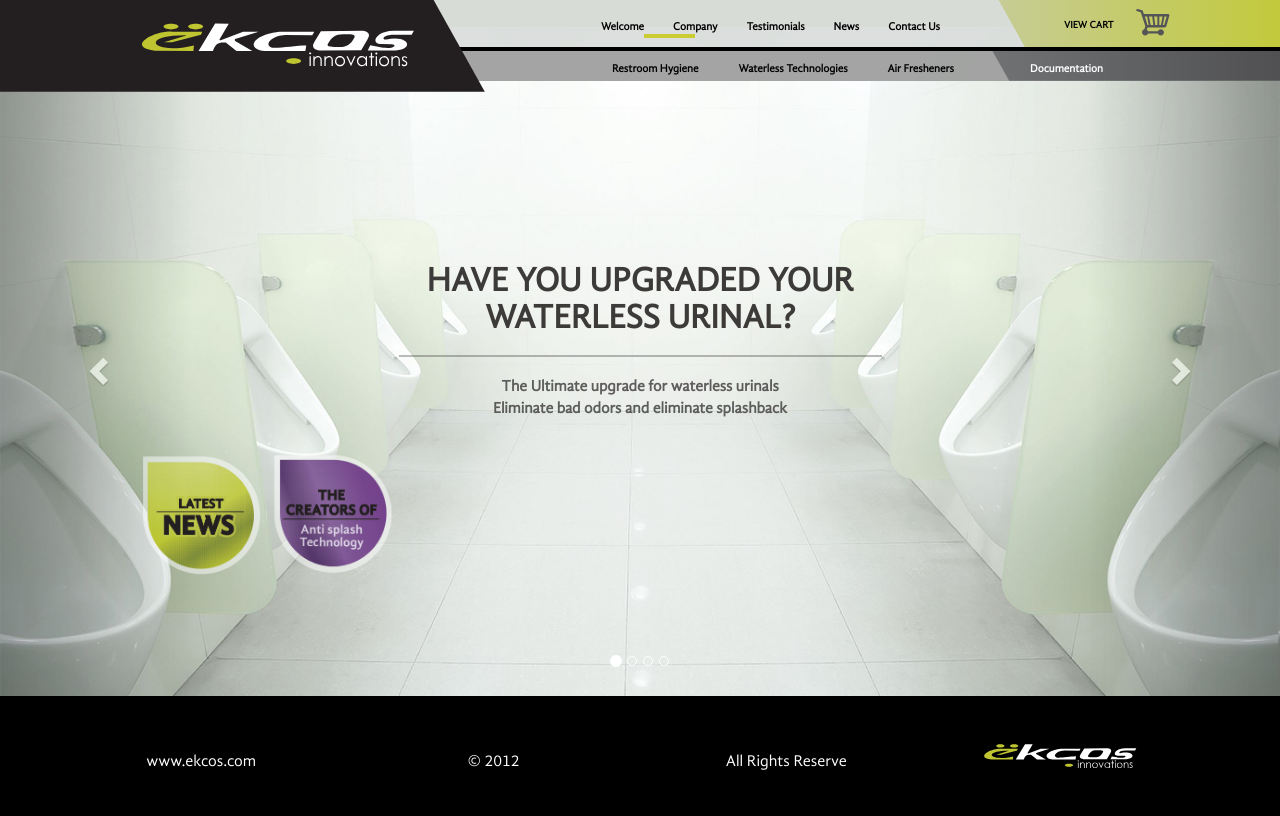
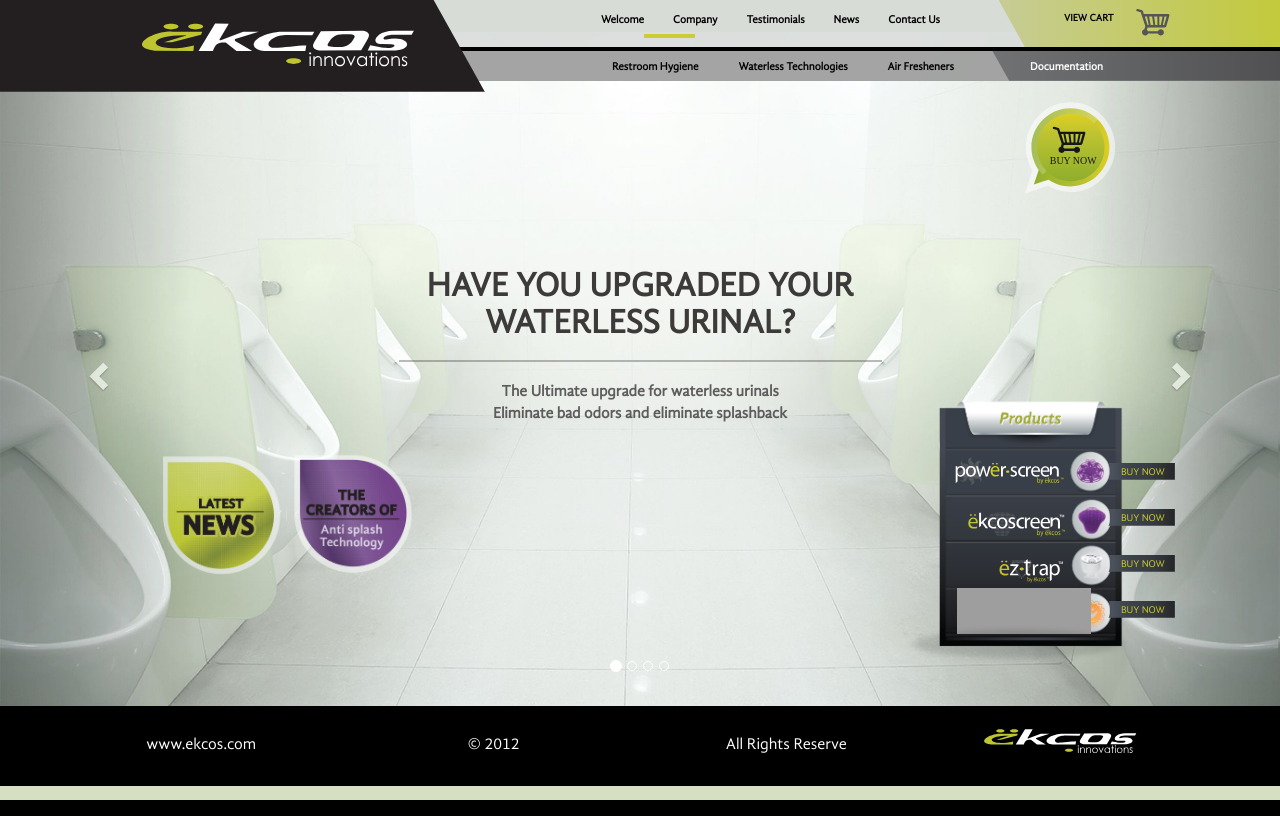
Before and after one commit to IndieStudioMX/ekcos, a PHP site: page /app/index.html in a window 1280 px wide. Run offline with PHP 8.4, Linux system fonts and the light colour scheme; some libraries are stand-ins or nearby versions; some web fonts are replaced; grey boxes are pictures that could not be loaded.

Commit message:
Menu, footer and navigation fixed
-Buy button added
-Images added

-Products menu added
-Mixins for filter and rotate created

-Products menu with styles
-No dist version uploaded

Images deleted

```diff
--- a/app/index.html
+++ b/app/index.html
@@ -13,7 +13,7 @@
     <link rel="stylesheet" href="lib/bootstrap/dist/css/bootstrap.css" />
     <!-- endbower -->
     <!-- inject:css -->
-    <link rel="stylesheet" href="/stylesheets/main.css">
+    <link rel="stylesheet" href="stylesheets/main.css">
     <!-- endinject -->
   </head>
   <body>
@@ -111,6 +111,14 @@
     </div>
     </div>
 
+    <!-- Buy Now -->
+    <div class="buynow-container">
+      <a href="#">
+        <img src="images/buy.svg">
+      </a>
+    </div>
+    <!-- EndBuy Now-->
+
     <!-- Latest News -->
     <div class="news-menu">
       <a class="btn-latest-news" href="#">
@@ -119,6 +127,30 @@
     </div>
     <!-- End Latest News -->
 
+    <!-- Menu Products-->
+    <div class="menuProducts-container">
+      <ul class="nav-products">
+        <li class="item-product">
+          <a class="item-logo" href="#"></a>
+          <a class="item-buy" href="#">Buy Now</a>
+        </li>
+        <li class="item-product">
+          <a class="item-logo" href="#"></a>
+          <a class="item-buy" href="#">Buy Now</a>
+        </li>
+        <li class="item-product">
+          <a class="item-logo" href="#"></a>
+          <a class="item-buy" href="#">Buy Now</a>
+        </li>
+        <li class="item-product">
+          <a class="item-logo" href="#"></a>
+          <a class="item-buy" href="#">Buy Now</a>
+        </li>
+      </ul>
+    </div>
+    <!-- EndMenu Products -->
+
+    <!-- Footer -->
     <footer class="footer">
       <div class="container">
         <div class="row">
@@ -139,6 +171,7 @@
         </div>
       </div>
     </footer>
+    <!-- EndFooter -->
     <!-- Google Analytics: change UA-XXXXX-X to be your site's ID. -->
     <script>
       (function(b,o,i,l,e,r){b.GoogleAnalyticsObject=l;b[l]||(b[l]=
@@ -153,7 +186,7 @@
   	<script src="lib/bootstrap/dist/js/bootstrap.js"></script>
   	<!-- endbower -->
   	<!-- inject:js -->
-  	<script src="/scripts/main.js"></script>
+  	<script src="scripts/main.js"></script>
   	<!-- endinject -->
 	</body>
 </html>
--- a/app/stylesheets/components/_carousel.styl
+++ b/app/stylesheets/components/_carousel.styl
@@ -1,6 +1,6 @@
 .carousel
 	position relative
-	top 27px
+	top 32px
 	height 100%
 	width 100%
 
--- a/app/stylesheets/helpers/_mixins.styl
+++ b/app/stylesheets/helpers/_mixins.styl
@@ -1,10 +1,40 @@
-smooting() {
+vendor(prop, val, prefixes = ())
+	for prefix in prefixes
+		-{prefix}-{prop} val
+	{prop} val
+
+
+smooting()
 	-webkit-font-smoothing antialiased
-}
 
-border-box() {
-	-moz-box-sizing border-box
-	-webkit-box-sizing border-box
-	-ms-box-sizing border-box
-  box-sizing border-box
-}
+border-box()
+	vendor('box-sizing', arguments, moz webkit ms)
+
+filterBlur()
+	vendor('filter', arguments, webkit ms moz)
+
+transform()
+	vendor('transform', arguments, webkit ms moz)
+
+item-buy()
+	position relative
+	top	-3.35rem
+	left 16.3rem
+	color $font-active-color
+	font-size 1rem
+	text-transform uppercase
+	background url('../images/buy-btn.svg')
+	background-repeat no-repeat
+	background-size 117%
+	background-position -18px -35px
+	padding .2rem 0
+	display block
+	height 20px
+	width 89px
+	text-indent 1.4rem
+	&:hover
+		background url('../images/buy-btn_hover.svg')
+		background-repeat no-repeat
+		background-size 117%
+		background-position -18px -35px
+		text-decoration none
--- a/app/stylesheets/layout/_footer.styl
+++ b/app/stylesheets/layout/_footer.styl
@@ -1,15 +1,18 @@
 .footer
 	background $footer-bg
-	margin-top 1.9rem
-	padding 4rem 1rem
-	line-height 50px
+	margin-top 2.9rem
+	padding 3rem 1rem
+	line-height 1
 	position absolute
 	width 100%
-	height 120px
+	height 80px
 	p
 		color $text-color-light
 	a
 		color $text-color-light
+		display block
+		width 100%
+		height 40px
 	.brand-footer
 		position relative
-		top -3rem
+		top -4.5rem
--- a/app/stylesheets/layout/_header.styl
+++ b/app/stylesheets/layout/_header.styl
@@ -1,5 +1,8 @@
 li
 	margin-left 1em
+
+.nav > li > a
+	padding 8px 15px
 
 .nav > li > a:hover, .nav > li > a:focus
 	background-color transparent
@@ -34,6 +37,7 @@
 			margin-left  6rem
 			text-transform uppercase
 			font-size 1rem
+			height 50px
 			&:hover
 				color $text-color
 			& > img
@@ -110,3 +114,11 @@
 		& > a
 			color $text-color
 			font-weight bold
+
+.buynow-container
+	position absolute
+	top 9rem
+	right 16rem
+	a
+		display block
+		height 100%
--- a/app/stylesheets/main.css
+++ b/app/stylesheets/main.css
@@ -21,13 +21,16 @@
   margin: 0;
   padding: 0;
   -webkit-font-smoothing: antialiased;
-  -moz-box-sizing: border-box;
-  -webkit-box-sizing: border-box;
-  -ms-box-sizing: border-box;
-  box-sizing: border-box;
+  -moz-box-sizing: ;
+  -webkit-box-sizing: ;
+  -ms-box-sizing: ;
+  box-sizing: ;
 }
 li {
   margin-left: 1em;
+}
+.nav > li > a {
+  padding: 8px 15px;
 }
 .nav > li > a:hover,
 .nav > li > a:focus {
@@ -70,6 +73,7 @@
   margin-left: 6rem;
   text-transform: uppercase;
   font-size: 1rem;
+  height: 50px;
 }
 .navbar-default .navbar-nav li:last-child > a:hover {
   color: #000;
@@ -157,12 +161,21 @@
   color: #000;
   font-weight: bold;
 }
+.buynow-container {
+  position: absolute;
+  top: 9rem;
+  right: 16rem;
+}
+.buynow-container a {
+  display: block;
+  height: 100%;
+}
 .news-menu {
   width: 27rem;
   height: 13rem;
   position: absolute;
   top: 45rem;
-  left: 13rem;
+  left: 15rem;
 }
 .news-menu .btn-latest-news,
 .news-menu .btn-antisplash {
@@ -180,9 +193,194 @@
   background-position: -130px -6px;
   background-size: 262px;
 }
+.menuProducts-container {
+  background: url("../images/menuProducts-container.png") no-repeat;
+  background-position: -8px 0;
+  background-size: 125%;
+  position: absolute;
+  width: 267px;
+  height: 290px;
+  top: 37rem;
+  right: 14rem;
+  z-index: 4;
+}
+.menuProducts-container:after {
+  content: "";
+  height: 48px;
+  width: 206px;
+  position: absolute;
+  border-radius: 50%;
+  left: 4rem;
+  top: 25rem;
+  -webkit-filter: blur(5px);
+  -ms-filter: blur(5px);
+  -moz-filter: blur(5px);
+  filter: blur(5px);
+  -webkit-transform: rotateX(54deg);
+  -ms-transform: rotateX(54deg);
+  -moz-transform: rotateX(54deg);
+  transform: rotateX(54deg);
+  background: rgba(0,0,0,0.13);
+  z-index: 2;
+}
+.nav-products {
+  list-style: none;
+  width: 214px;
+  position: relative;
+  top: 8rem;
+  left: 1.5rem;
+}
+.nav-products .item-product {
+  height: 46px;
+  width: 100%;
+}
+.nav-products .item-product:first-child {
+  width: 100%;
+}
+.nav-products .item-product:first-child .item-logo {
+  display: block;
+  width: 100%;
+  height: 46px;
+  background: url("../images/power-logo.svg"), url("../images/sprite-products.png");
+  background-size: 89%, 49%;
+  background-repeat: no-repeat, no-repeat;
+  background-position: -4px -6px, 103px -13px;
+}
+.nav-products .item-product:first-child .item-buy {
+  position: relative;
+  top: -3.35rem;
+  left: 16.3rem;
+  color: #cc3;
+  font-size: 1rem;
+  text-transform: uppercase;
+  background: url("../images/buy-btn.svg");
+  background-repeat: no-repeat;
+  background-size: 117%;
+  background-position: -18px -35px;
+  padding: 0.2rem 0;
+  display: block;
+  height: 20px;
+  width: 89px;
+  text-indent: 1.4rem;
+}
+.nav-products .item-product:first-child .item-buy:hover {
+  background: url("../images/buy-btn_hover.svg");
+  background-repeat: no-repeat;
+  background-size: 117%;
+  background-position: -18px -35px;
+  text-decoration: none;
+}
+.nav-products .item-product:nth-child(2) {
+  width: 100%;
+}
+.nav-products .item-product:nth-child(2) .item-logo {
+  display: block;
+  width: 100%;
+  height: 46px;
+  background: url("../images/ekcos-logo.svg"), url("../images/sprite-products.png");
+  background-size: 89%, 49%;
+  background-repeat: no-repeat, no-repeat;
+  background-position: -4px -6px, 103px -60px;
+}
+.nav-products .item-product:nth-child(2) .item-buy {
+  position: relative;
+  top: -3.35rem;
+  left: 16.3rem;
+  color: #cc3;
+  font-size: 1rem;
+  text-transform: uppercase;
+  background: url("../images/buy-btn.svg");
+  background-repeat: no-repeat;
+  background-size: 117%;
+  background-position: -18px -35px;
+  padding: 0.2rem 0;
+  display: block;
+  height: 20px;
+  width: 89px;
+  text-indent: 1.4rem;
+}
+.nav-products .item-product:nth-child(2) .item-buy:hover {
+  background: url("../images/buy-btn_hover.svg");
+  background-repeat: no-repeat;
+  background-size: 117%;
+  background-position: -18px -35px;
+  text-decoration: none;
+}
+.nav-products .item-product:nth-child(3) {
+  width: 100%;
+}
+.nav-products .item-product:nth-child(3) .item-logo {
+  display: block;
+  width: 100%;
+  height: 46px;
+  background: url("../images/trap-logo.svg"), url("../images/sprite-products.png");
+  background-size: 89%, 49%;
+  background-repeat: no-repeat, no-repeat;
+  background-position: 7px -6px, 103px -106px;
+}
+.nav-products .item-product:nth-child(3) .item-buy {
+  position: relative;
+  top: -3.35rem;
+  left: 16.3rem;
+  color: #cc3;
+  font-size: 1rem;
+  text-transform: uppercase;
+  background: url("../images/buy-btn.svg");
+  background-repeat: no-repeat;
+  background-size: 117%;
+  background-position: -18px -35px;
+  padding: 0.2rem 0;
+  display: block;
+  height: 20px;
+  width: 89px;
+  text-indent: 1.4rem;
+}
+.nav-products .item-product:nth-child(3) .item-buy:hover {
+  background: url("../images/buy-btn_hover.svg");
+  background-repeat: no-repeat;
+  background-size: 117%;
+  background-position: -18px -35px;
+  text-decoration: none;
+}
+.nav-products .item-product:last-child {
+  width: 100%;
+}
+.nav-products .item-product:last-child .item-logo {
+  display: block;
+  width: 100%;
+  height: 46px;
+  background: url("../images/fresh-logo.svg"), url("../images/sprite-products.png");
+  background-size: 77%, 49%;
+  background-repeat: no-repeat, no-repeat;
+  background-position: 13px -6px, 103px -150px;
+}
+.nav-products .item-product:last-child .item-buy {
+  position: relative;
+  top: -3.35rem;
+  left: 16.3rem;
+  color: #cc3;
+  font-size: 1rem;
+  text-transform: uppercase;
+  background: url("../images/buy-btn.svg");
+  background-repeat: no-repeat;
+  background-size: 117%;
+  background-position: -18px -35px;
+  padding: 0.2rem 0;
+  display: block;
+  height: 20px;
+  width: 89px;
+  text-indent: 1.4rem;
+}
+.nav-products .item-product:last-child .item-buy:hover {
+  background: url("../images/buy-btn_hover.svg");
+  background-repeat: no-repeat;
+  background-size: 117%;
+  background-position: -18px -35px;
+  text-decoration: none;
+}
 .carousel {
   position: relative;
-  top: 27px;
+  top: 32px;
   height: 100%;
   width: 100%;
 }
@@ -218,20 +416,23 @@
 }
 .footer {
   background: #000;
-  margin-top: 1.9rem;
-  padding: 4rem 1rem;
-  line-height: 50px;
+  margin-top: 2.9rem;
+  padding: 3rem 1rem;
+  line-height: 1;
   position: absolute;
   width: 100%;
-  height: 120px;
+  height: 80px;
 }
 .footer p {
   color: #fff;
 }
 .footer a {
   color: #fff;
+  display: block;
+  width: 100%;
+  height: 40px;
 }
 .footer .brand-footer {
   position: relative;
-  top: -3rem;
+  top: -4.5rem;
 }
--- a/app/stylesheets/pages/_home.styl
+++ b/app/stylesheets/pages/_home.styl
@@ -3,7 +3,7 @@
 	height 13rem
 	position absolute
 	top 45rem
-	left 13rem
+	left 15rem
 	.btn-latest-news,
 	.btn-antisplash
 		display inline-block
@@ -17,3 +17,85 @@
 		background url('../images/sprite-news.png') no-repeat
 		background-position -130px -6px
 		background-size 262px
+
+.menuProducts-container
+	background url('../images/menuProducts-container.png') no-repeat
+	background-position -8px 0
+	background-size 125%
+	position absolute
+	width 267px
+	height 290px
+	top 37rem
+	right 14rem
+	z-index 4
+	&:after
+		content ""
+		height 48px
+		width 206px
+		position absolute
+		border-radius 50%
+		left 4rem
+		top 25rem
+		filterBlur blur(5px)
+		transform rotateX(54deg)
+		background rgba(0,0,0,0.13)
+		z-index 2
+
+
+.nav-products
+	list-style none
+	width 214px
+	position relative
+	top 8rem
+	left 1.5rem
+	.item-product
+		height 46px
+		width 100%
+		&:first-child
+			width 100%
+			.item-logo
+				display block
+				width 100%
+				height 46px
+				background url('../images/power-logo.svg'), url('../images/sprite-products.png')
+				background-size 89%, 49%
+				background-repeat no-repeat, no-repeat
+				background-position -4px -6px, 103px -13px
+			.item-buy
+				item-buy()
+		&:nth-child(2)
+			width 100%
+			.item-logo
+				display block
+				width 100%
+				height 46px
+				background url('../images/ekcos-logo.svg'), url('../images/sprite-products.png')
+				background-size 89%, 49%
+				background-repeat no-repeat, no-repeat
+				background-position -4px -6px, 103px -60px
+			.item-buy
+				item-buy()
+		&:nth-child(3)
+			width 100%
+			.item-logo
+				display block
+				width 100%
+				height 46px
+				background url('../images/trap-logo.svg'), url('../images/sprite-products.png')
+				background-size 89%, 49%
+				background-repeat no-repeat, no-repeat
+				background-position 7px -6px, 103px -106px
+			.item-buy
+				item-buy()
+		&:last-child
+			width 100%
+			.item-logo
+				display block
+				width 100%
+				height 46px
+				background url('../images/fresh-logo.svg'), url('../images/sprite-products.png')
+				background-size 77%, 49%
+				background-repeat no-repeat, no-repeat
+				background-position 13px -6px, 103px -150px
+			.item-buy
+				item-buy()
```
Also changed, not shown: app/images/buy-btn.svg (added), app/images/buy-btn_hover.svg (added), app/images/buy.svg (added), app/images/ekcos-logo.svg (added), app/images/fresh-logo.svg (added), app/images/menuProducts-container.png (added), app/images/power-logo.svg (added), app/images/sombra-01.svg (added), app/images/sprite-products.png (added), app/images/trap-logo.svg (added).
